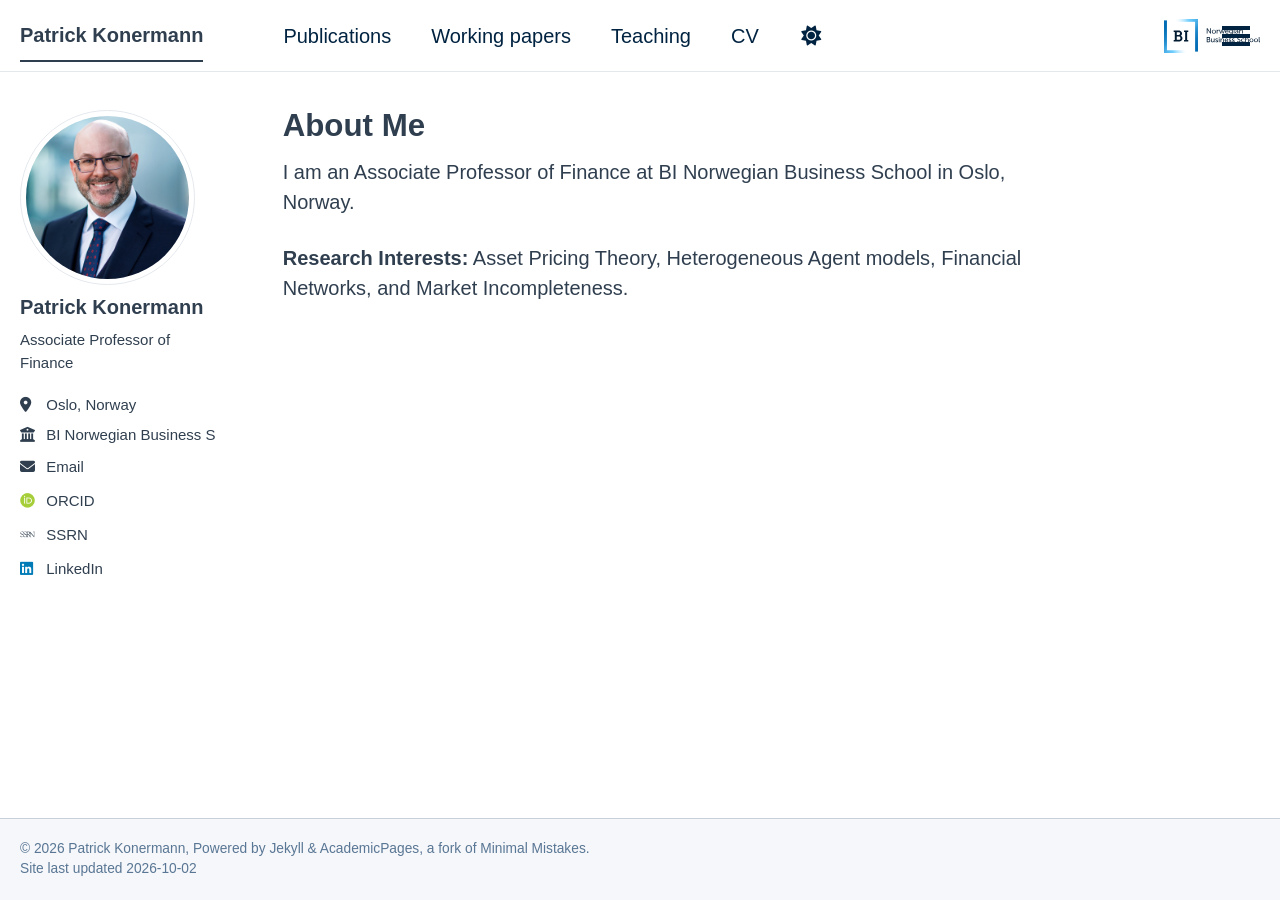
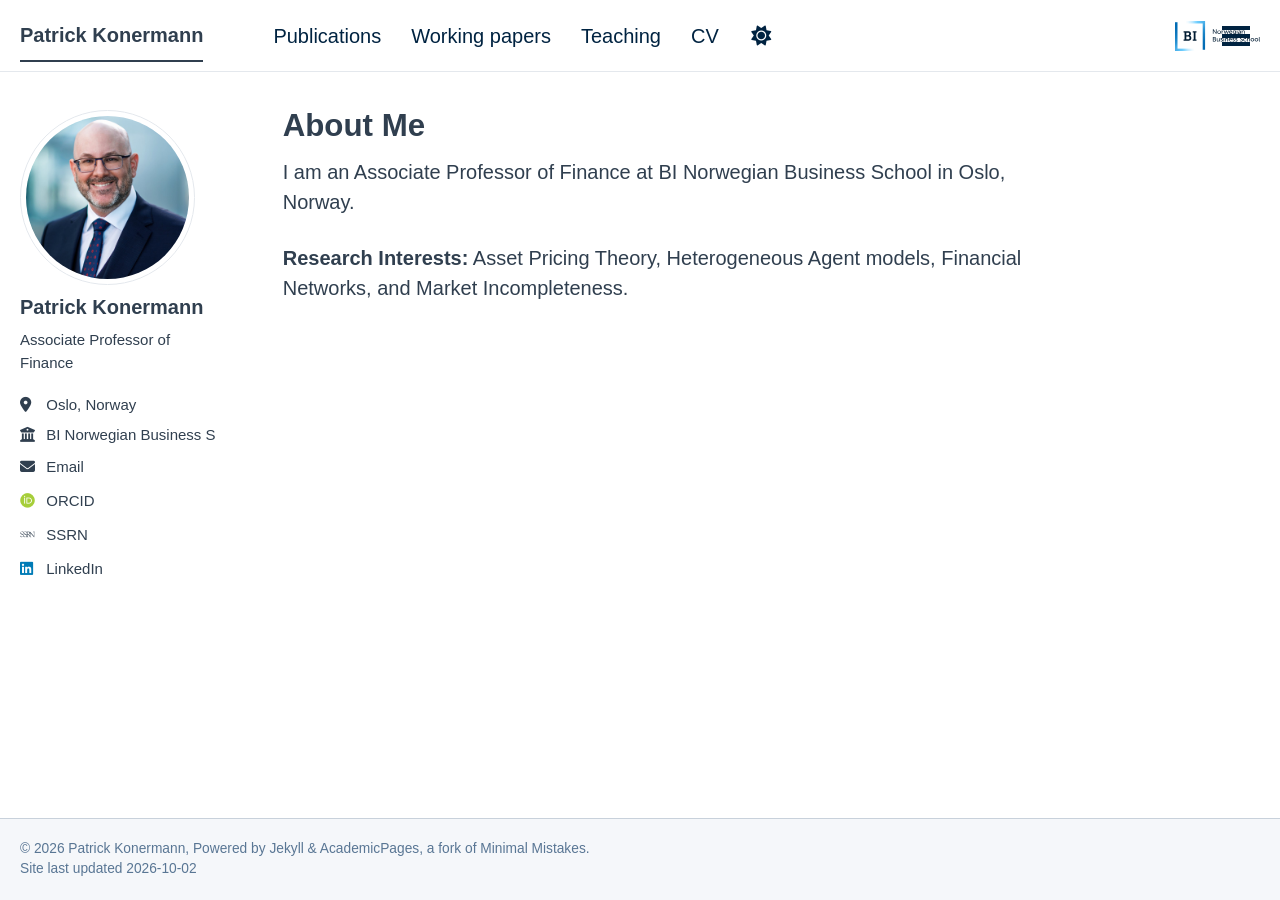
Before and after one commit to patrick-konermann/patrick-konermann.github.io, a Jekyll site: the page built from _pages/about.md, in a window 1280 px wide. Built offline with Jekyll 4.4.1, drawn with Linux system fonts in a browser that asks for light colours; some web fonts are replaced; a script that is not in the unit is left out.

Commit message:
Tighten masthead menu spacing and shrink logo to avoid overlap
Co-Authored-By: Claude Sonnet 5.5 <noreply@anthropic.com>

```diff
--- a/_includes/masthead.html
+++ b/_includes/masthead.html
@@ -26,8 +26,8 @@
       </nav>
     </div>
     <a class="masthead__logo" href="https://www.bi.edu" aria-label="BI Norwegian Business School">
-      <img class="bi-logo bi-logo--light" src="{{ base_path }}/images/bi-logo-horizontal.svg" alt="BI Norwegian Business School" height="34">
-      <img class="bi-logo bi-logo--dark" src="{{ base_path }}/images/bi-logo-horizontal-negative.svg" alt="BI Norwegian Business School" height="34">
+      <img class="bi-logo bi-logo--light" src="{{ base_path }}/images/bi-logo-horizontal.svg" alt="BI Norwegian Business School" height="30">
+      <img class="bi-logo bi-logo--dark" src="{{ base_path }}/images/bi-logo-horizontal-negative.svg" alt="BI Norwegian Business School" height="30">
     </a>
   </div>
 </div>
--- a/_sass/layout/_masthead.scss
+++ b/_sass/layout/_masthead.scss
@@ -36,7 +36,7 @@
       line-height: 0;
       z-index: 11;
 
-      .bi-logo { height: 34px; }
+      .bi-logo { height: 30px; }
     }
   }
 
@@ -52,8 +52,13 @@
     }
 
     @media (min-width: 1000px) {
-      /* wide screens: the menu ends well before the logo, no room needed */
+      /* wide screens: no reserved room; menu links sit a little closer together
+         so the whole menu ends well before the logo */
       padding-right: 1em;
+
+      .greedy-nav a { margin: 0 0.75rem; }
+      .greedy-nav .visible-links li:first-child a { margin-left: 0; }
+      .greedy-nav .visible-links li:last-child a { margin-right: 0; }
     }
 
     font-family: $sans-serif-narrow;
```
